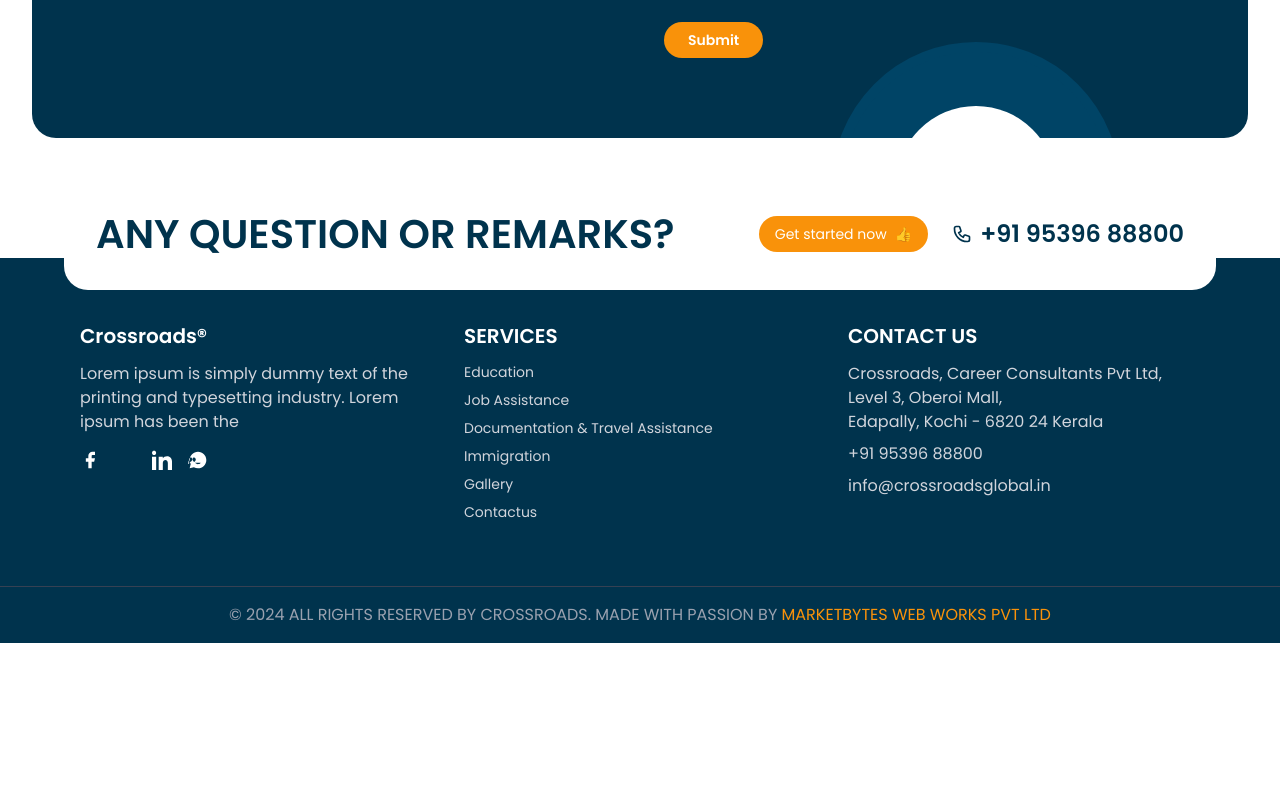
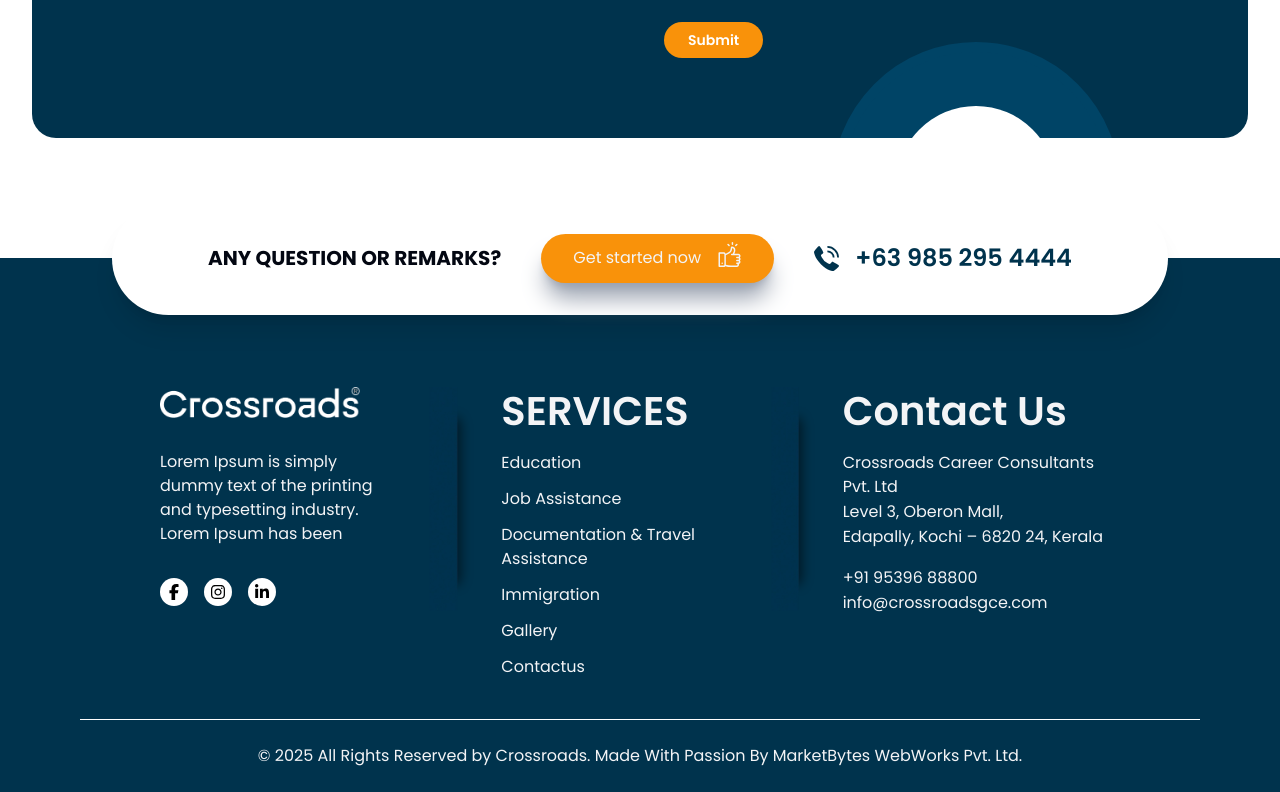
Before and after one commit to silvia-marketbytes/crossroads_frontend, a React (Vite) app: page / in a window 1280 px wide. Shown: the part 6662-7454 px from the top of the page. Before the commit the page ends 7305 px from the top, so only its background shows below. Built offline with nearby package versions, Linux system fonts and the light colour scheme.

Commit message:
news&events detailed page

```diff
--- a/src/components/Icons/index.jsx
+++ b/src/components/Icons/index.jsx
@@ -21,6 +21,28 @@ const MailIcon = ({ className = '' }) => (
     fill="#fff"
   >
     <path d="M48 64C21.5 64 0 85.5 0 112c0 15.1 7.1 29.3 19.2 38.4L236.8 313.6c11.4 8.5 27 8.5 38.4 0L492.8 150.4c12.1-9.1 19.2-23.3 19.2-38.4c0-26.5-21.5-48-48-48L48 64zM0 176L0 384c0 35.3 28.7 64 64 64l384 0c35.3 0 64-28.7 64-64l0-208L294.4 339.2c-22.8 17.1-54 17.1-76.8 0L0 176z" />
+  </svg>
+);
+
+const LikeIcon = () => (
+  <svg xmlns="http://www.w3.org/2000/svg" width="25" height="25" viewBox="0 0 33 37.546" >
+    <g id="like" transform="translate(0)">
+      <path id="Path_153" data-name="Path 153" className="cls-1" d="M0,120.773a1.1,1.1,0,0,0,1.1,1.1H7.7a3.3,3.3,0,0,0,2.6-1.277,27.44,27.44,0,0,0,8.28,1.277H27.5a3.3,3.3,0,0,0,3.067-4.516,3.3,3.3,0,0,0,1.59-5.384,3.292,3.292,0,0,0,0-4.4,3.3,3.3,0,0,0-2.457-5.5H23.678q.128-.3.264-.616A12.482,12.482,0,0,0,25.3,96.573,5.559,5.559,0,0,0,19.8,91a1.1,1.1,0,0,0-1.078.884l-.562,2.809c-.738,3.689-1.553,4.107-4.585,5.66-.8.41-1.743.893-2.842,1.52a3.305,3.305,0,0,0-3.033-2H1.1a1.1,1.1,0,0,0-1.1,1.1Zm14.577-18.462a12.315,12.315,0,0,0,3.757-2.478,9.318,9.318,0,0,0,1.983-4.709l.36-1.8A3.419,3.419,0,0,1,23.1,96.573a10.911,10.911,0,0,1-1.178,4.013c-.21.487-.424.985-.615,1.487H19.8a1.1,1.1,0,0,0,0,2.2h9.9a1.1,1.1,0,0,1,0,2.2H27.5a1.1,1.1,0,1,0,0,2.2h2.2a1.1,1.1,0,1,1,0,2.2H27.5a1.1,1.1,0,1,0,0,2.2h2.2a1.1,1.1,0,0,1,0,2.2H27.5a1.1,1.1,0,1,0,0,2.2,1.1,1.1,0,0,1,0,2.2H18.584A25.249,25.249,0,0,1,11,118.509V104.264c1.418-.846,2.6-1.454,3.578-1.952ZM2.2,102.073H7.7a1.1,1.1,0,0,1,1.1,1.1v15.4a1.1,1.1,0,0,1-1.1,1.1H2.2Zm0,0" transform="translate(0 -84.327)" />
+      <path id="Path_154" data-name="Path 154" className="cls-1" d="M62.2,423.1a1.1,1.1,0,1,1-1.1-1.1A1.1,1.1,0,0,1,62.2,423.1Zm0,0" transform="translate(-55.6 -391.054)" />
+      <path id="Path_155" data-name="Path 155" className="cls-1" d="M270,1.1V3.373a1.1,1.1,0,0,0,2.2,0V1.1a1.1,1.1,0,0,0-2.2,0Zm0,0" transform="translate(-250.201)" />
+      <path id="Path_156" data-name="Path 156" className="cls-1" d="M340.664,35.716l-1.556,1.556a1.1,1.1,0,0,0,1.556,1.556l1.555-1.556a1.1,1.1,0,1,0-1.555-1.556Zm0,0" transform="translate(-313.942 -32.798)" />
+      <path id="Path_157" data-name="Path 157" className="cls-1" d="M180.323,35.716a1.1,1.1,0,0,0,0,1.556l1.555,1.556a1.1,1.1,0,1,0,1.556-1.556l-1.556-1.556A1.1,1.1,0,0,0,180.323,35.716Zm0,0" transform="translate(-166.801 -32.798)" />
+    </g>
+  </svg>
+);
+
+const TelephoneIcon = () => (
+  <svg xmlns="http://www.w3.org/2000/svg" width="25" height="25" viewBox="0 0 28 28">
+    <g id="telephone-call" transform="translate(-2 -2)">
+      <path id="Path_158" data-name="Path 158" class="cls-1" d="M29.393,23.36c-.874-.733-6-3.979-6.852-3.83-.4.071-.706.412-1.525,1.389a11.687,11.687,0,0,1-1.244,1.347,10.757,10.757,0,0,1-2.374-.88A14.7,14.7,0,0,1,10.614,14.6a10.757,10.757,0,0,1-.88-2.374,11.687,11.687,0,0,1,1.347-1.244c.976-.819,1.318-1.123,1.389-1.525.149-.854-3.1-5.978-3.83-6.852C8.334,2.243,8.056,2,7.7,2,6.668,2,2,7.772,2,8.52c0,.061.1,6.07,7.689,13.791C17.41,29.9,23.419,30,23.48,30c.748,0,6.52-4.668,6.52-5.7,0-.356-.243-.634-.607-.94Z" />
+      <path id="Path_159" data-name="Path 159" class="cls-1" d="M23,15h2a8.009,8.009,0,0,0-8-8V9a6.006,6.006,0,0,1,6,6Z" />
+      <path id="Path_160" data-name="Path 160" class="cls-1" d="M28,15h2A13.015,13.015,0,0,0,17,2V4A11.013,11.013,0,0,1,28,15Z" />
+    </g>
   </svg>
 );
 
@@ -75,12 +97,16 @@ export const Call = (props) => <CallIcon {...props} />;
 export const Mail = (props) => <MailIcon {...props} />;
 export const Hamburger = (props) => <HamburgerIcon {...props} />;
 export const WhiteShadow = (props) => <WhiteShadowIcon {...props} />;
+export const Like = (props) => <LikeIcon {...props} />;
+export const Telephone = (props) => <TelephoneIcon {...props} />;
 
 const Icons = {
   Call,
   Mail,
   Hamburger,
-  WhiteShadow
+  WhiteShadow,
+  Like,
+  Telephone
 };
 
 export default Icons;
--- a/src/pages/Home/UiComponents/FooterSection/index.jsx
+++ b/src/pages/Home/UiComponents/FooterSection/index.jsx
@@ -1,39 +1,11 @@
-import React from 'react';
-import FooterCard from '../../../../components/UiComponents/FooterCard';
+import React, { useState } from 'react';
+import { useLocation, Link } from "react-router-dom"; // Updated import to use react-router-dom
+import logo from "../../../../assets/logo-footer.webp";
+import SocialMedia from '../../../../components/UiComponents/SocialMedia';
+import shadow from "../../../../assets/shadow.webp";
+import { Like, Telephone } from '../../../../components/Icons';
 
-const FooterSection = () => {
-  const crossroadsData = {
-    title: 'Crossroads®',
-    description:
-      'Lorem ipsum is simply dummy text of the printing and typesetting industry. Lorem ipsum has been the',
-    socialLinks: [
-      {
-        label: 'Facebook',
-        href: '#',
-        iconPath:
-          'M18 2h-3a5 5 0 00-5 5v3H7v4h3v8h4v-8h3l1-4h-4V7a1 1 0 011-1h3z',
-      },
-      {
-        label: 'Instagram',
-        href: '#',
-        iconPath:
-          'M12 2.163c3.204 0 3.584.012 4.85.07 1.366.062 2 Hawkinser (currentColor) 2.633.326 3.608 1.301.975.975 1.24 2.242 1.301 3.608.058 1.266.07 1.646.07 4.85s-.012 3.584-.07 4.85c-.062 1.366-.326 2.633-1.301 3.608-.975.975-2.242 1.24-3.608 1.301-1.266.058-1.646.07-4.85.07s-3.584-.012-4.85-.07c-1.366-.062-2.633-.326-3.608-1.301-.975-.975-1.24-2.242-1.301-3.608-.058-1.266-.07-1.646-.07-4.85s.012-3.584.07-4.85c.062-1.366.326-2.633 1.301-3.608.975-.975 2.242-1.24 3.608-1.301 1.266-.058 1.646-.07 4.85-.07zm0-2.163c-3.259 0-3.667.014-4.947.072-1.627.073-3.043.44-4.142 1.54-1.1 1.1-1.467 2.516-1.54 4.142-.058 1.28-.072 1.688-.072 4.947s.014 3.667.072 4.947c.073 1.627.44 3.043 1.54 4.142 1.1 1.1 2.516 1.467 4.142 1.54 1.28.058 1.688.072 4.947.072s3.667-.014 4.947-.072c1.627-.073 3.043-.44 4.142-1.54 1.1-1.1 1.467-2.516 1.54-4.142.058-1.28.072-1.688.072-4.947s-.014-3.667-.072-4.947c-.073-1.627-.44-3.043-1.54-4.142-1.1-1.1-2.516-1.467-4.142-1.54-1.28-.058-1.688-.072-4.947-.072z',
-      },
-      {
-        label: 'LinkedIn',
-        href: '#',
-        iconPath:
-          'M4.98 3.5c0 1.381-1.11 2.5-2.48 2.5s-2.48-1.119-2.48-2.5c0-1.38 1.11-2.5 2.48-2.5s2.48 1.12 2.48 2.5zm.02 4.5h-5v16h5v-16zm7.982 0h-4.968v16h4.969v-8.399c0-4.67 6.029-5.052 6.029 0v8.399h4.988v-10.131c0-7.88-9.018-7.619-11.018-3.869v-2h-.001z',
-      },
-      {
-        label: 'WhatsApp',
-        href: '#',
-        iconPath:
-          'M12 2C6.48 2 2 6.48 2 12c0 1.78.46 3.45 1.27 4.91L2 22l5.09-1.27A9.96 9.96 0 0012 22c5.52 0 10-4.48 10-10S17.52 2 12 2zm3.18 13.16c-.29.82-1.44 1.52-2.38 1.72-1.99.42-3.66-.82-4.92-1.86-.63-.52-1.18-1.12-1.65-1.77-.47-.65-.82-1.35-.82-2.06 0-.71.29-1.39.77-1.89.24-.25.55-.39.88-.39.24 0 .48.05.69.15.21.1.4.25.57.42.17.17.34.35.5.55.16.2.29.42.38.65.09.23.14.47.14.72 0 .25-.03.5-.1.74-.07.24-.18.47-.32.69-.14.22-.31.42-.51.61-.2.19-.42.36-.66.51-.24.15-.5.28-.77.39-.27.11-.55.2-.84.26-.29.06-.58.09-.88.09-.3 0-.6-.03-.89-.09-.29-.06-.57-.15-.84-.26-.27-.11-.53-.24-.77-.39-.24-.15-.46-.32-.66-.51-.2-.19-.37-.39-.51-.61-.14-.22-.25-.45-.32-.69-.07-.24-.1-.49-.1-.74 0-.25.05-.49.14-.72.09-.23.22-.45.38-.65.16-.2.33-.38.5-.55.17-.17.36-.32.57-.42.21-.1.45-.15.69-.15.33 0 .64.14.88.39.48.5.77 1.18.77 1.89 0 .71-.35 1.41-.82 2.06-.47.65-1.02 1.25-1.65 1.77-1.26 1.04-2.93 2.28-4.92 1.86-.94-.2-2.09-.9-2.38-1.72-.29-.82-.14-1.72.38-2.38.52-.66 1.37-.94 2.24-.94.87 0 1.72.28 2.24.94.52.66.67 1.56.38 2.38z',
-      },
-    ],
-  };
-
+// Define the services data
 const servicesData = {
   title: 'SERVICES',
   links: [
@@ -46,80 +18,139 @@ const FooterSection = () => {
   ],
 };
 
-  const contactData = {
-    title: 'CONTACT US',
-    contactInfo: {
-      address: 'Crossroads, Career Consultants Pvt Ltd,\nLevel 3, Oberoi Mall,\nEdapally, Kochi - 6820 24 Kerala',
-      phone: '+91 95396 88800',
-      email: 'info@crossroadsglobal.in',
-    },
-  };
+const FooterSection = () => {
+  const location = useLocation();
 
   return (
-    <footer className="w-full">
+    <>
+      <footer className="bg-[#00334D] mt-8 sm:mt-8 lg:mt-20">
+        <div className="relative -top-14 bg-white mx-0 md:mx-20 lg:mx-28 rounded-none sm:rounded-none md:rounded-full lg:md:rounded-full xl:md:rounded-full shadow-xl">
+          <div className="py-8 px-4 md:px-20">
+            <div className="container mx-auto flex flex-col md:flex-col lg:flex-row justify-between items-center px-4">
+              <span className="text-gray-950 text-xl md:text-xl lg:text-2xl xl:text-xl font-bold font-two text-center md:text-center lg:text-left uppercase">
+                Any Question Or Remarks?
+              </span>
+              <div className="flex items-center space-x-4 mt-4 md:mt-4 lg:mt-0">
+                <button
+                  className="bg-[#F9920A] hover:bg-[#F9920A]/80 text-gray-100 py-3 px-8 rounded-full transition-all duration-300 shadow-xl shadow-gray-400"
+                >
+                  <span className='flex items-center justify-between'>
+                    <span className='text-md font-one'>
+                      Get started now
+                    </span>
+                    <span className='ml-4 fill-gray-100 relative -top-1'>
+                      <Like />
+                    </span>
+                  </span>
+                </button>
+              </div>
+              <div className="flex items-center space-x-4 mt-4 md:mt-4 lg:mt-0">
+                <span className="group flex items-center justify-center text-gray-950 hover:text-[#F9920A] transition-colors duration-300 text-xl md:text-xl lg:text-2xl xl:text-2xl font-semibold font-one text-center md:text-left">
+                  <span className='fill-[#00334D] group-hover:fill-[#F9920A] transition-colors duration-300'>
+                    <Telephone />
+                  </span>
+                  <span className='ml-4 text-[#00334D] group-hover:text-[#F9920A] transition-colors duration-300'>
+                    <a href="tel:+63 985 295 4444">+63 985 295 4444</a>
+                  </span>
+                </span>
+              </div>
+            </div>
+          </div>
+        </div>
 
-      <div className="bg-white rounded-3xl py-8 px-4 md:px-8 flex flex-col items-center justify-center relative z-10 -mb-8 max-w-6xl mx-auto">
-        <div className="flex flex-col md:flex-row items-center justify-between space-y-4 md:space-y-0 w-full">
-          <h2
-            className="text-2xl md:text-2xl font-semibold text-[#00334D] text-center"
+        <div className="container mx-auto px-4 -mt-2 sm:-mt-2 md:-mt-0 lg:-mt-0 xl:-mt-0">
+          <div className="relative w-full grid grid-cols-1 md:grid-cols-1 lg:grid-cols-3 gap-0 sm:gap-0 md:gap-8 lg:gap-8 xl:gap-8 px-4 md:px-32">
+            <div className="relative w-full flex flex-col items-center md:items-center lg:items-start space-y-8 p-4 md:pb-10">
+              <img src={logo} alt="Logo" className="max-w-[200px] object-fill bg-cover" />
+              <p className="text-gray-100 font-one font-normal text-lg lg:text-[16px] text-center md:text-center lg:text-left pr-0 md:pr-10 lg:pr-10 xl:pr-10">
+                Lorem Ipsum is simply dummy text of the printing and typesetting industry. Lorem Ipsum has been
+              </p>
+
+              <div>
+                <SocialMedia />
+              </div>
+            </div>
+
+            {/* Services section - Updated to use servicesData */}
+            <div className="relative w-full flex flex-col items-center md:items-center lg:items-start space-y-4 p-4 md:pb-10">
+              <div className='hidden md:hidden lg:block xl:block absolute -left-14 w-auto h-auto'>
+                <img src={shadow} className='w-auto h-56' />
+              </div>
+              <h2 className="text-gray-100 font-one text-3xl font-semibold text-center md:text-center lg:text-left">{servicesData.title}</h2>
+              <div className="text-gray-100 font-one font-normal space-y-3">
+                {servicesData.links.map((link, index) => (
+                  <Link
+                    key={index}
+                    to={link.href}
+                    className="block hover:text-[#F9920A] transition-colors duration-300 text-center md:text-center lg:text-left"
                   >
-            ANY QUESTION OR REMARKS?
-          </h2>
-          <div className="flex flex-col md:flex-row items-center space-y-4 md:space-y-0 md:space-x-6">
-            <button
-              className="bg-[#F9920A] text-white px-4 py-2 rounded-full flex items-center space-x-2 hover:bg-[#e07b00] text-sm"
-            >
-              <span>Get started now</span>
-              <span>👍</span>
-            </button>
-            <a
-              href="tel:+919539688800"
-              className="text-[#00334D] text-2xl font-semibold flex items-center space-x-2 whitespace-nowrap"
-            >
-              <svg
-                className="w-5 h-5"
-                fill="none"
-                stroke="currentColor"
-                viewBox="0 0 24 24"
-                xmlns="http://www.w3.org/2000/svg"
-              >
-                <path
-                  strokeLinecap="round"
-                  strokeLinejoin="round"
-                  strokeWidth="2"
-                  d="M3 5a2 2 0 012-2h3.28a1 1 0 01.948.684l1.498 4.493a1 1 0 01-.502 1.21l-2.257 1.13a11.042 11.042 0 005.516 5.516l1.13-2.257a1 1 0 011.21-.502l4.493 1.498a1 1 0 01.684.949V19a2 2 0 01-2 2h-1C9.716 21 3 14.284 3 6V5z"
-                />
-              </svg>
-              <span>+91 95396 88800</span>
+                    {link.label}
+                  </Link>
+                ))}
+              </div>
+            </div>
+
+            {/* Contact Us section */}
+            <div className="relative w-full flex flex-col items-center md:items-center lg:items-start space-y-4 p-4 md:pb-10">
+              <div className='hidden md:hidden lg:block xl:block absolute -left-14 w-auto h-auto'>
+                <img src={shadow} className='w-auto h-56' />
+              </div>
+              <h2 className="text-gray-100 font-one text-3xl font-semibold text-center md:text-center lg:text-left">Contact Us</h2>
+              <div className="text-gray-100 font-one font-normal text-lg lg:text-[16px]">
+                <p className="text-center md:text-center lg:text-left text-lg lg:text-[16px]">
+                  <span className='block text-lg lg:text-[16px]'>Crossroads Career Consultants Pvt. Ltd</span>
+                  <span className='block text-lg lg:text-[16px]'>Level 3, Oberon Mall,</span>
+                  <span className='text-lg lg:text-[16px]'>Edapally, Kochi – 6820 24, Kerala</span>
+                </p>
+                <div className='pt-4 text-center md:text-center lg:text-left'>
+                  <a className="hover:text-[#F9920A]" href="tel:+91 95396 88800">+91 95396 88800</a>
+                </div>
+                <div className='text-center md:text-center lg:text-left'>
+                  <a href="mailto:info@crossroadsgce.com" className="text-center md:text-center lg:text-left hover:text-[#F9920A] transition-all duration-300">
+                    info@crossroadsgce.com
                   </a>
                 </div>
               </div>
             </div>
-
-      <div
-        className="py-16 px-4 md:px-20"
-        style={{ backgroundColor: "#00334D" }}
-      >
-        <div className="max-w-7xl mx-auto grid grid-cols-1 md:grid-cols-3 gap-8">
-          <FooterCard {...crossroadsData} />
-          <FooterCard {...servicesData} />
-          <FooterCard {...contactData} />
           </div>
         </div>
 
-
-      <div
-        className="border-t border-gray-700 py-4 text-center text-gray-400 text-sm"
-        style={{ backgroundColor: "#00334D" }}
-      >
-        <p>
-          © 2024 ALL RIGHTS RESERVED BY CROSSROADS. MADE WITH PASSION BY{' '}
-          <a href="#" className="text-[#F9920A] hover:underline">
-            MARKETBYTES WEB WORKS PVT LTD
+        {/* Footer bottom section */}
+        <div className="border-t border-white mx-4 md:mx-20 mt-10 sm:mt-10 md:mt-0 lg:mt-0 xl:mt-0">
+          <div className="block md:flex items-center justify-center text-center text-md text-gray-100 font-one py-6 mx-4">
+            <div>
+              <p className='text-lg lg:text-[16px]'>
+                © {new Date().getFullYear()} All Rights Reserved by Crossroads. Made With Passion By{' '}
+                <a href="https://www.marketbytes.in/" className='hover:text-[#F9920A] transition-colors duration-300' target='_blank'>
+                  MarketBytes WebWorks Pvt. Ltd.
                 </a>
               </p>
             </div>
+            {/* Uncomment if you want to include Terms and Conditions and Privacy Policy links */}
+            {/*
+            <div className="flex justify-center space-x-4">
+              <Link
+                to="/terms-and-conditions"
+                className={`hover:text-[#F9920A] transition-colors duration-300 ${
+                  location.pathname === '/terms-and-conditions' ? 'text-[#F9920A]' : ''
+                }`}
+              >
+                Terms and Conditions
+              </Link>
+              <Link
+                to="/privacy-policy"
+                className={`hover:text-[#F9920A] transition-colors duration-300 ${
+                  location.pathname === '/privacy-policy' ? 'text-[#F9920A]' : ''
+                }`}
+              >
+                Privacy Policy
+              </Link>
+            </div>
+            */}
+          </div>
+        </div>
       </footer>
+    </>
   );
 };
 
--- a/src/pages/Home/UiComponents/NewsEventsSection/index.jsx
+++ b/src/pages/Home/UiComponents/NewsEventsSection/index.jsx
@@ -1,4 +1,4 @@
-import React from 'react';
+import React, { Suspense, useState } from "react";
 import { useNavigate } from 'react-router-dom';
 import NewsCard from '../../../../components/UiComponents/NewsCard';
 
@@ -11,9 +11,9 @@ import news5 from '/src/assets/News/News3.png';
 const newsData = [
   {
     imageSrc: news1,
-    title: 'Medical colleges abroad are renowned',
-    description:
-      'Lorem ipsum is simply dummy text of the printing and typesetting industry.',
+        title: 'UK Admission Day - Kochi', // Updated title to match News1
+        description: 'Lorem ipsum is simply dummy text of the printing and typesetting industry.',
+        link: "/news/News-And-Events-1"
   },
   {
     imageSrc: news2,
@@ -69,6 +69,7 @@ const NewsEventsSection = () => {
             imageSrc={item.imageSrc}
             title={item.title}
             description={item.description}
+            link={item.link}
           />
         ))}
       </div>
```
Also changed, not shown: src/pages/Contactus/index.jsx (+8 -1 lines), src/pages/NewsAndEvents/DedicatedPage/News1/index.jsx (+30 -0 lines), src/pages/NewsAndEvents/DedicatedPage/News2/index.jsx (+29 -0 lines), src/pages/NewsAndEvents/index.jsx (+6 -5 lines), src/assets/logo-footer.webp (added), src/assets/shadow.webp (added). Lines whose indentation alone changed are shown as unchanged.
